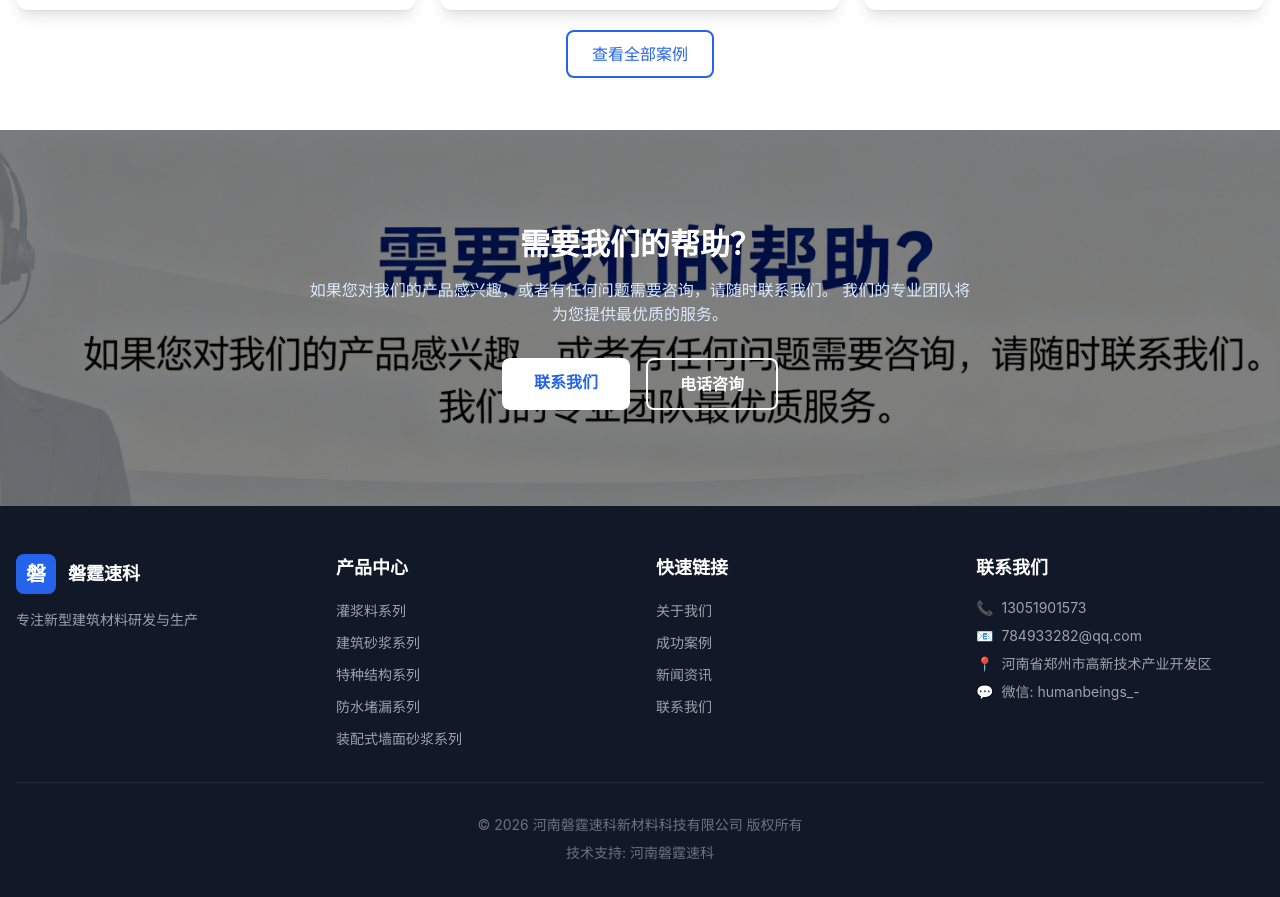
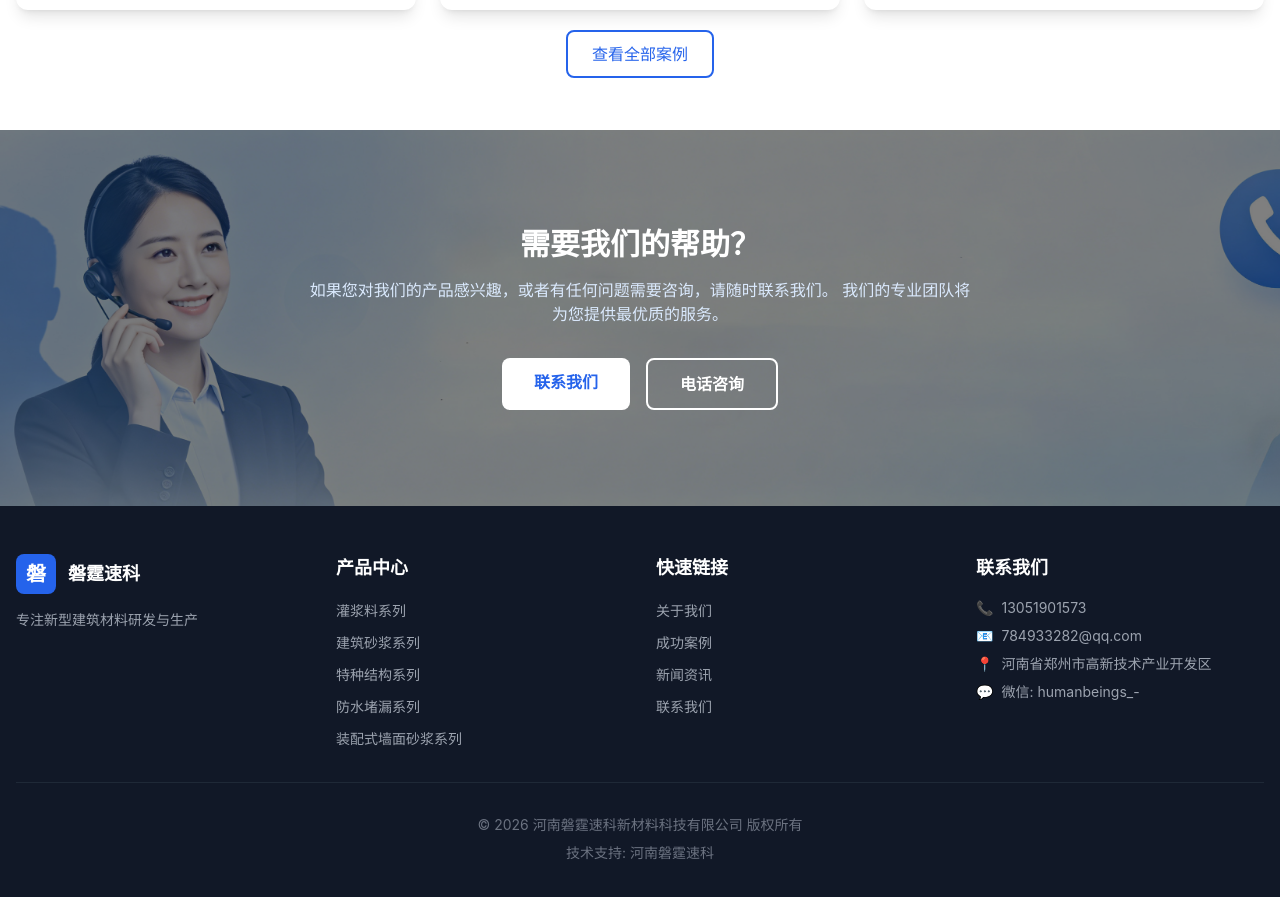
Before and after one commit to demperor888-ai/panting, a Next.js app: page / in a window 1280 px wide. Shown: the part 3280-4177 px from the top of the page. Built offline with nearby package versions, Linux system fonts and the light colour scheme.

Commit message:
更换首页底部联系我们背景图

```diff
--- a/src/app/page.tsx
+++ b/src/app/page.tsx
@@ -141,7 +141,7 @@ export default function HomePage() {
       </section>
 
       {/* 联系我们 */}
-      <section className="relative py-24 bg-cover bg-center text-white" style={{ backgroundImage: `url('/images/banners/xywmbz.jpg')` }}>
+      <section className="relative py-24 bg-cover bg-center text-white" style={{ backgroundImage: `url('/images/banners/xybz.jpg')` }}>
         <div className="absolute inset-0 bg-black/50"></div>
         <div className="relative max-w-7xl mx-auto px-4 text-center">
           <h2 className="text-3xl font-bold mb-4">需要我们的帮助？</h2>
```
Also changed, not shown: images/banners/xybz.jpg (added), public/images/banners/xybz.jpg (added).
